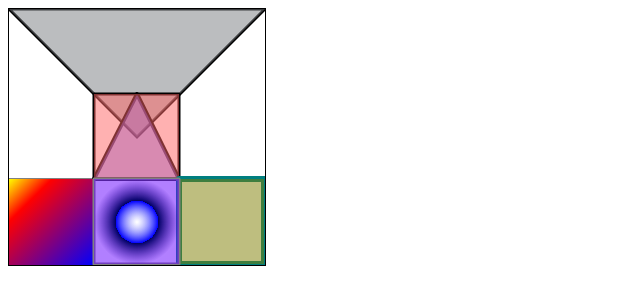
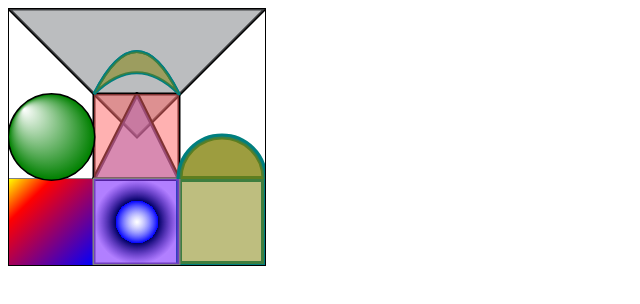
Before and after one commit to Fishbite/AdvancedGaming, a plain HTML site: page TheCanvas/index.html in a window 1280 px wide. Shown: the whole page, without its empty margins (0-640 px from the left). Drawn offline with Linux system fonts and the light colour scheme.

Commit message:
Added circles and curves (quadratic)

```diff
--- a/TheCanvas/index.html
+++ b/TheCanvas/index.html
@@ -12,5 +12,7 @@
     <script src="./src/complexShapes.js"></script>
     <script src="./src/rectangles.js"></script>
     <script src="./src/gradients.js"></script>
+    <script src="./src/circles.js"></script>
+    <script src="./src/curves.js"></script>
   </body>
 </html>
--- /dev/null
+++ b/TheCanvas/src/circles.js
@@ -0,0 +1,50 @@
+/* circles.js */
+/* Notes:
+
+    3.14 rads = 1/2 circle
+    6.38 rads = 1 circle
+
+    rads = degrees * (Math.Pi / 180)
+    degrees = radians * (180 / Math.Pi)
+*/
+
+// Use the arc method to draw a circle
+/*
+    arc(centerX, centerY, CircleRadiusPixels, startAngle, endAngle, false)
+
+    Note: false = clockwise
+    Start angle 0 = 3 O'clock
+*/
+
+ctx.arc(42.5, 128, 42.5, 0, 2 * Math.PI, false);
+
+// Set the style options:
+ctx.strokeStyle = "rgba(0, 0, 0, 1)";
+ctx.lineWidth = 3;
+
+// Create a radial gradient:
+let circleGrad = ctx.createRadialGradient(15, 100, 0, 42.5, 128, 42.5);
+circleGrad.addColorStop(0, "white");
+circleGrad.addColorStop(1, "green");
+ctx.fillStyle = circleGrad;
+
+// draw the circle
+ctx.beginPath();
+ctx.arc(42.5, 128, 42.5, 0, 2 * Math.PI, false);
+ctx.stroke();
+ctx.fill();
+
+// set the syles:
+/*
+let gradient = ctx.createRadialGradient(x0, y0, r0, x1, y1, r1);
+*/
+
+ctx.strokeStyle = "rgb(0, 127, 127)";
+ctx.lineWidth = 6;
+ctx.fillStyle = "rgba(127, 127, 0, 0.5)";
+// draw an arc
+ctx.beginPath();
+ctx.arc(213, 170, 42.5, 0, 1 * Math.PI, true);
+//ctx.closePath();
+ctx.stroke();
+ctx.fill();
--- /dev/null
+++ b/TheCanvas/src/curves.js
@@ -0,0 +1,25 @@
+/* curves.js */
+/*
+    quadratic and bezier curves are available
+*/
+// define styles:
+ctx.lineWidth = 3;
+// a quadratic curve:
+// define left start point:
+ctx.moveTo(85, 85);
+/*
+    Then use quadraticCurveTo to
+    define the curve. The first two
+    arguments define the control points
+    x & y positions:
+
+    quadraticCurveTo(ctrl-X, ctrl-Y, XLineEnd, YLineEnd )
+*/
+ctx.quadraticCurveTo(128, 0, 170, 85);
+ctx.stroke();
+
+// draw a curve back to the start pos:
+ctx.quadraticCurveTo(128, 42.5, 85, 85);
+ctx.stroke();
+ctx.closePath();
+ctx.fill();
```
